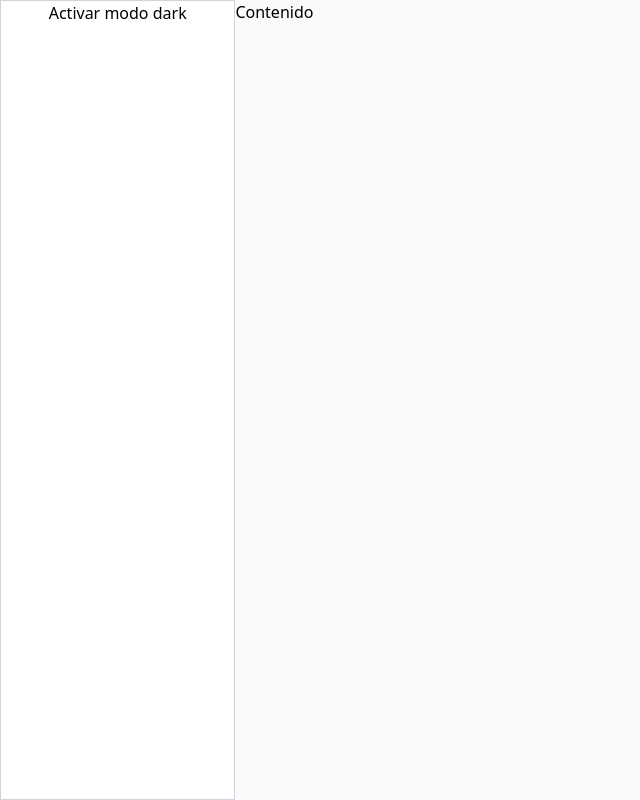
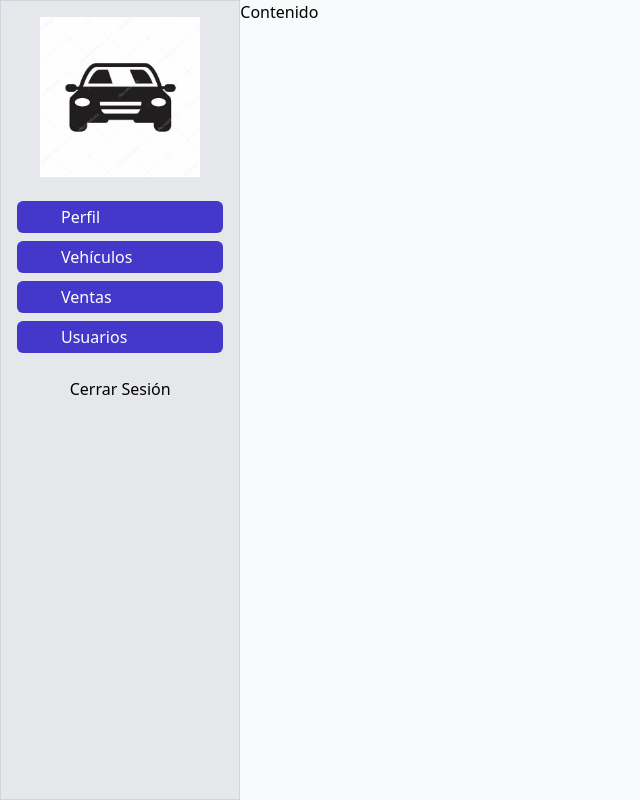
Before and after one commit to pipesierrae/sellstorefsfront, a React (Create React App) app: page /admin in a window 1280 px wide. Shown: the whole page, without its empty margins (0-640 px from the left). Built offline with nearby package versions, Linux system fonts and the light colour scheme.

Commit message:
se agrega sidebar

```diff
--- a/src/App.jsx
+++ b/src/App.jsx
@@ -7,6 +7,7 @@
 import Login from 'pages/auth/Login';
 import { BrowserRouter as Router, Switch, Route } from 'react-router-dom';
 import 'styles/styles.css';
+import 'styles/responsive.css';
 import Registro from 'pages/auth/Registro';
 import AuthLayout from 'layouts/AuthLayout';
 import { DarkModeContext } from 'context/darkMode';
--- /dev/null
+++ b/src/components/ImagenLogo.jsx
@@ -0,0 +1,8 @@
+import React from 'react';
+import Logo from 'media/logo.png';
+
+const ImagenLogo = () => {
+  return <img className='mx-auto h-40 w-auto' src={Logo} alt='Workflow' />;
+};
+
+export default ImagenLogo;
--- a/src/components/Sidebar.jsx
+++ b/src/components/Sidebar.jsx
@@ -1,12 +1,34 @@
 import React from 'react';
-import TriggerDarkMode from './TriggerDarkMode';
+import ImagenLogo from './ImagenLogo';
+import { Link } from 'react-router-dom';
 
 const Sidebar = () => {
   return (
-    <nav className='w-72 border border-gray-300 h-full flex flex-col justify-between'>
-      <TriggerDarkMode />
+    <nav className='w-72 border border-gray-300 h-full flex flex-col bg-gray-200 p-4 sidebar'>
+      <Link to='/admin'>
+        <ImagenLogo />
+      </Link>
+
+      <div className='my-4'>
+        <Ruta icono='fas fa-user' ruta='/admin/perfil' nombre='Perfil' />
+        <Ruta icono='fas fa-car' ruta='/admin/vehiculos' nombre='Vehículos' />
+        <Ruta icono='fas fa-cash-register' ruta='/admin/ventas' nombre='Ventas' />
+        <Ruta icono='fas fa-users' ruta='/admin/usuarios' nombre='Usuarios' />
+      </div>
+      <button>Cerrar Sesión</button>
     </nav>
   );
 };
 
+const Ruta = ({ icono, ruta, nombre }) => {
+  return (
+    <Link to={ruta}>
+      <button className='p-1 my-2 bg-indigo-700 hover:bg-indigo-900 flex w-full items-center text-white rounded-md'>
+        <i className={`${icono} w-10`} />
+        {nombre}
+      </button>
+    </Link>
+  );
+};
+
 export default Sidebar;
--- a/src/layouts/AuthLayout.jsx
+++ b/src/layouts/AuthLayout.jsx
@@ -1,5 +1,5 @@
+import ImagenLogo from 'components/ImagenLogo';
 import React from 'react';
-import Logo from 'media/logo.png';
 import { Link } from 'react-router-dom';
 
 const AuthLayout = ({ children }) => {
@@ -11,7 +11,7 @@
         </Link>
       </div>
       <div className='max-w-md w-full'>
-        <img className='mx-auto h-52 w-auto' src={Logo} alt='Workflow' />
+        <ImagenLogo />
         {children}
       </div>
     </div>
--- /dev/null
+++ b/src/styles/responsive.css
@@ -0,0 +1,5 @@
+@media (max-width: 600px) {
+    .sidebar {
+      display: none;
+    }
+  }
```
